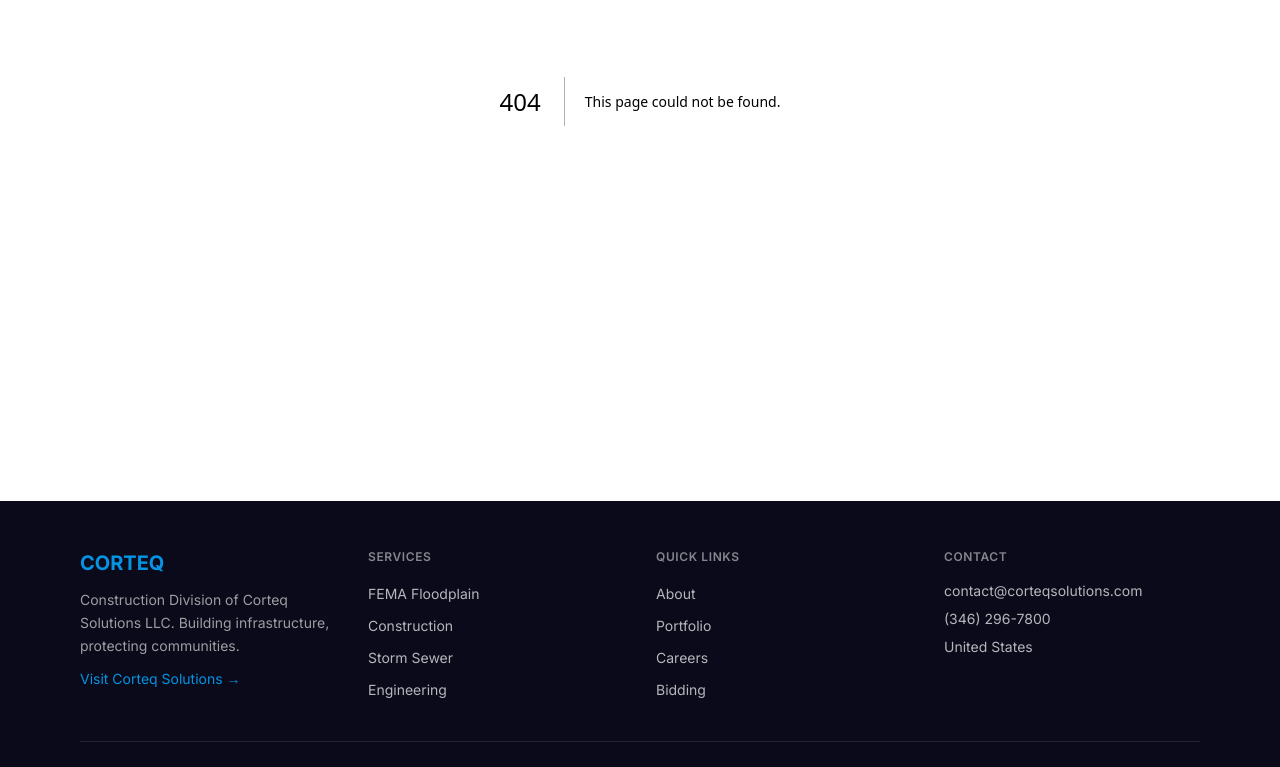
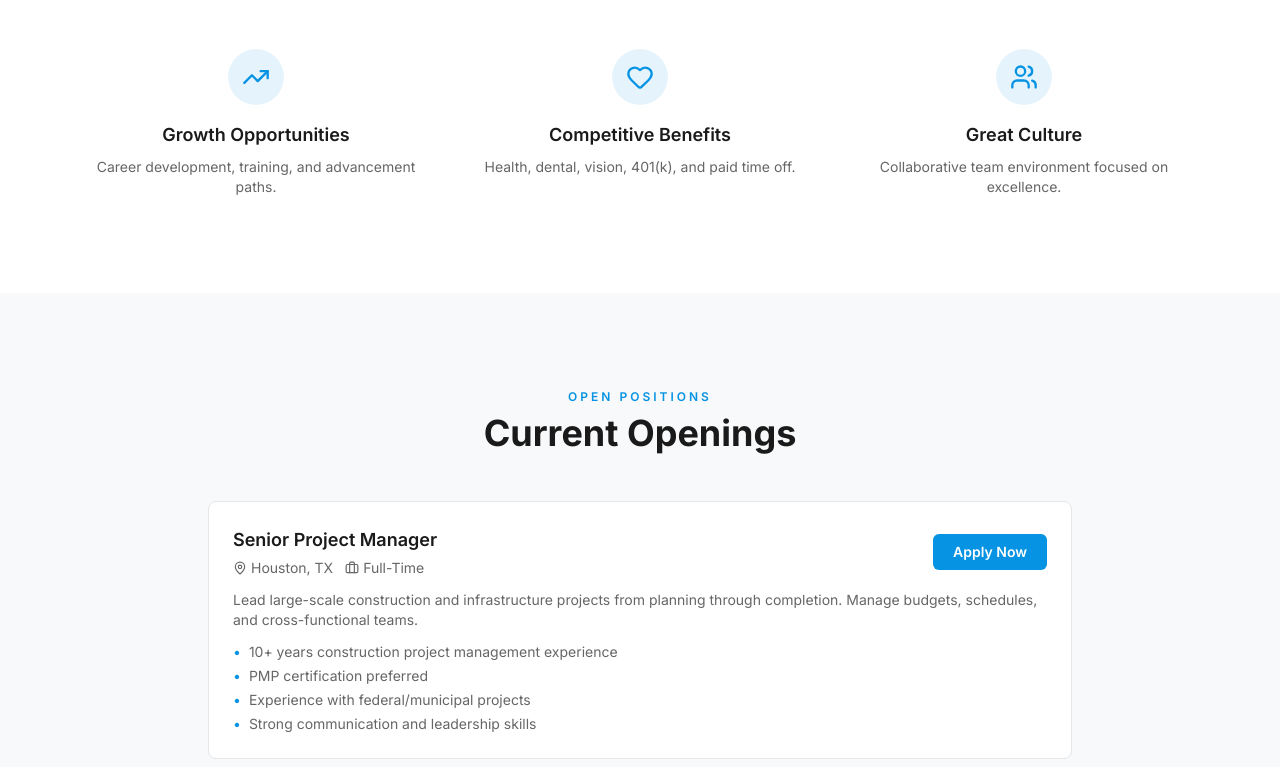
Before and after one commit to faiz-blip/Corteq-Constuircitons, a Next.js app: page /careers in a window 1280 px wide. Before the commit this address had no page. Shown: the part 360-1127 px from the top of the page. Built offline with nearby package versions, Linux system fonts and the light colour scheme.

Commit message:
feat: add Careers page with perks and job listings

```diff
--- /dev/null
+++ b/src/app/careers/page.tsx
@@ -0,0 +1,74 @@
+import { type Metadata } from "next";
+import { TrendingUp, Heart, Users, Briefcase, MapPin } from "lucide-react";
+import HeroBanner from "@/components/ui/HeroBanner";
+import CTABanner from "@/components/ui/CTABanner";
+import { jobs } from "@/data/jobs";
+import { SITE } from "@/lib/constants";
+
+export const metadata: Metadata = {
+  title: "Careers | Corteq Solutions LLC",
+  description: "Join the Corteq Solutions construction team.",
+};
+
+const perks = [
+  { icon: TrendingUp, title: "Growth Opportunities", description: "Career development, training, and advancement paths." },
+  { icon: Heart, title: "Competitive Benefits", description: "Health, dental, vision, 401(k), and paid time off." },
+  { icon: Users, title: "Great Culture", description: "Collaborative team environment focused on excellence." },
+];
+
+export default function CareersPage() {
+  return (
+    <>
+      <HeroBanner title="Join Our Team" subtitle="Build your career with a team that builds infrastructure." />
+      <section className="py-16 md:py-24">
+        <div className="mx-auto max-w-6xl px-4">
+          <div className="grid gap-8 md:grid-cols-3">
+            {perks.map((perk) => (
+              <div key={perk.title} className="text-center">
+                <div className="mx-auto flex h-14 w-14 items-center justify-center rounded-full bg-brand-blue/10">
+                  <perk.icon className="text-brand-blue" size={28} />
+                </div>
+                <h3 className="mt-4 text-lg font-semibold text-brand-text">{perk.title}</h3>
+                <p className="mt-2 text-sm text-brand-text-secondary">{perk.description}</p>
+              </div>
+            ))}
+          </div>
+        </div>
+      </section>
+      <section className="bg-brand-light-bg py-16 md:py-24">
+        <div className="mx-auto max-w-4xl px-4">
+          <div className="text-center">
+            <p className="section-label">Open Positions</p>
+            <h2 className="section-heading">Current Openings</h2>
+          </div>
+          <div className="mt-12 space-y-4">
+            {jobs.map((job) => (
+              <div key={job.id} className="rounded-lg border border-gray-200 bg-white p-6">
+                <div className="flex flex-col gap-4 sm:flex-row sm:items-center sm:justify-between">
+                  <div>
+                    <h3 className="text-lg font-semibold text-brand-text">{job.title}</h3>
+                    <div className="mt-1 flex flex-wrap items-center gap-3 text-sm text-brand-text-secondary">
+                      <span className="inline-flex items-center gap-1"><MapPin size={14} />{job.location}</span>
+                      <span className="inline-flex items-center gap-1"><Briefcase size={14} />{job.type}</span>
+                    </div>
+                  </div>
+                  <a href={`mailto:${SITE.email}?subject=Application: ${job.title}`} className="inline-flex items-center justify-center rounded-md bg-brand-blue px-5 py-2 text-sm font-semibold text-white transition-colors hover:bg-brand-blue-dark">
+                    Apply Now
+                  </a>
+                </div>
+                <p className="mt-3 text-sm text-brand-text-secondary">{job.description}</p>
+                <ul className="mt-3 space-y-1">
+                  {job.requirements.map((req, i) => (
+                    <li key={i} className="text-sm text-brand-text-secondary before:mr-2 before:text-brand-blue before:content-['•']">{req}</li>
+                  ))}
+                </ul>
+              </div>
+            ))}
+            {jobs.length === 0 && <p className="py-12 text-center text-brand-text-secondary">No open positions at this time. Check back soon!</p>}
+          </div>
+        </div>
+      </section>
+      <CTABanner heading="Don't See the Right Role?" subtitle="Send us your resume — we're always looking for talented people." />
+    </>
+  );
+}
```
